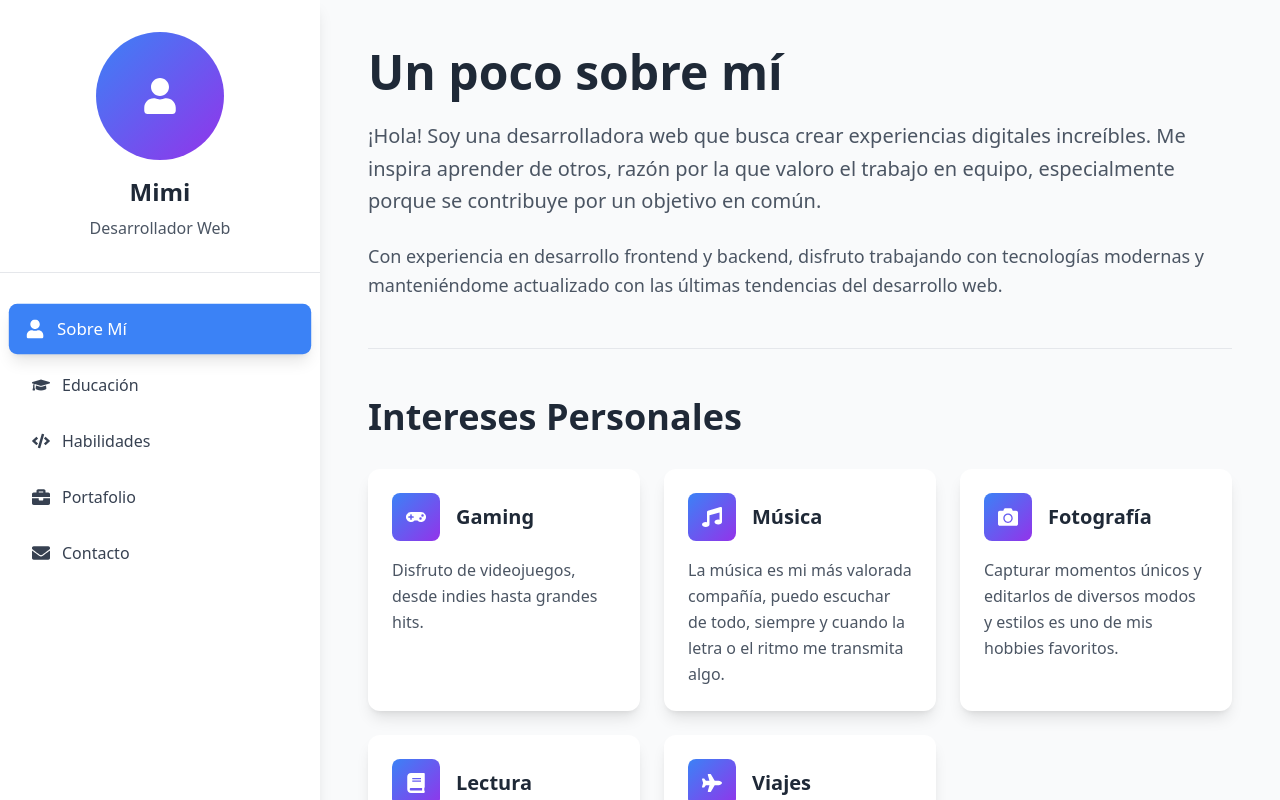
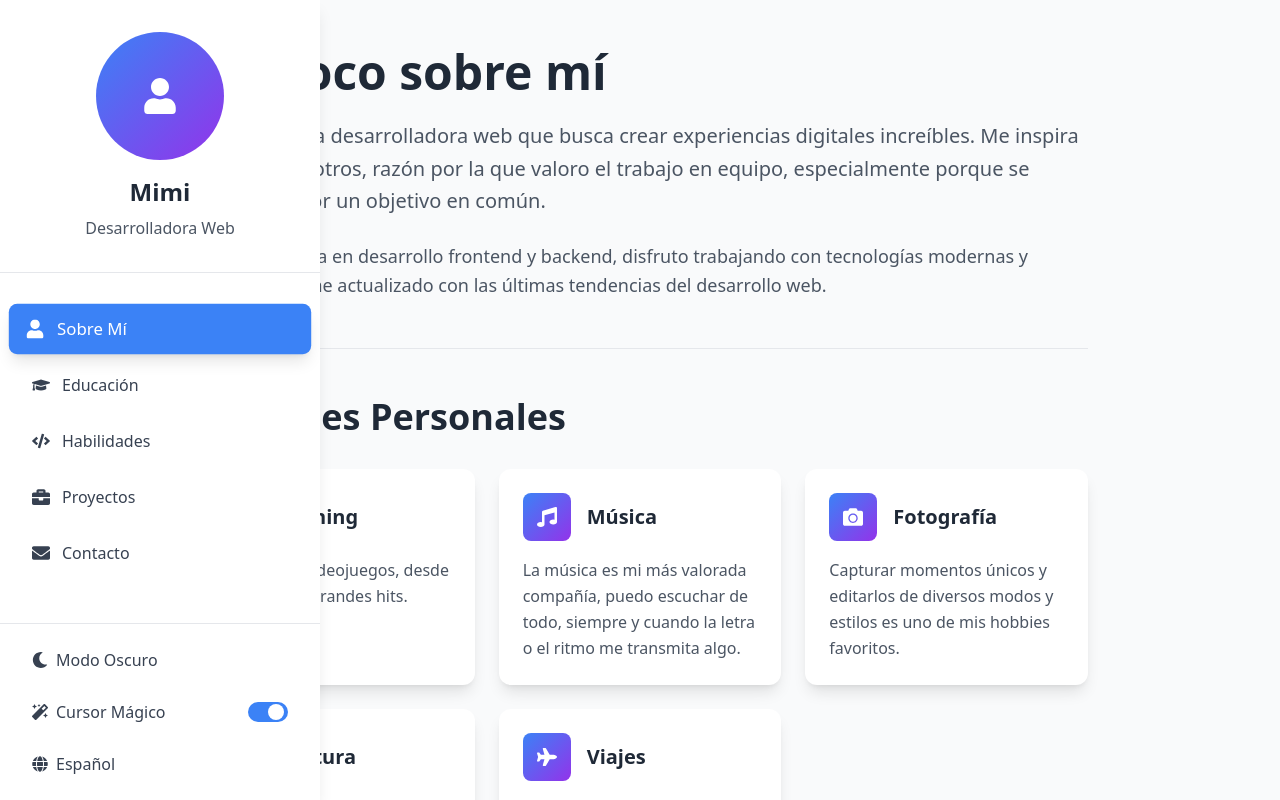
Before and after one commit to TMPixel/portfolio, a React (Create React App) app: page / in a window 1280 px wide. Shown: the top 800 px of the page. Built offline with nearby package versions, Linux system fonts and the light colour scheme.

Commit message:
Few corrections

```diff
--- a/src/App.js
+++ b/src/App.js
@@ -6,12 +6,12 @@ import './App.css';
 const textos = {
   sidebar: {
     nombre: "Mimi",
-    titulo: "Desarrollador Web",
+    titulo: "Desarrolladora Web",
     menu: {
       sobreMi: "Sobre Mí",
       educacion: "Educación",
       habilidades: "Habilidades",
-      portafolio: "Portafolio",
+      portafolio: "Proyectos",
       contacto: "Contacto"
     }
   }
--- a/src/components/layout/Sidebar.js
+++ b/src/components/layout/Sidebar.js
@@ -30,7 +30,7 @@ const Sidebar = ({
   ];
 
   return (
-    <div className="w-80 bg-white dark:bg-gray-800 shadow-lg flex flex-col transition-colors duration-300">
+    <div className="w-80 h-screen fixed top-0 left-0 bg-white dark:bg-gray-800 shadow-lg flex flex-col transition-colors duration-300">
       {/* Header del Sidebar */}
       <div className="p-8 text-center border-b border-gray-200 dark:border-gray-700">
         {/* Foto de Perfil - Placeholder por ahora */}
```
